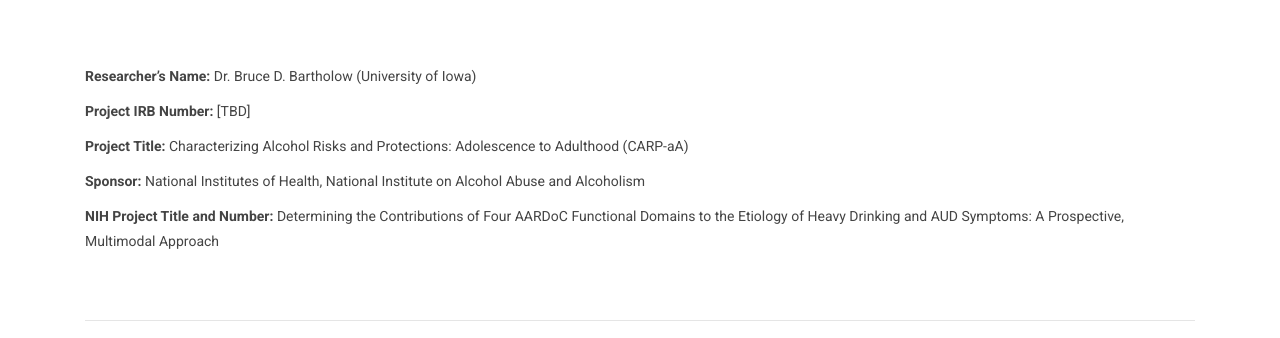
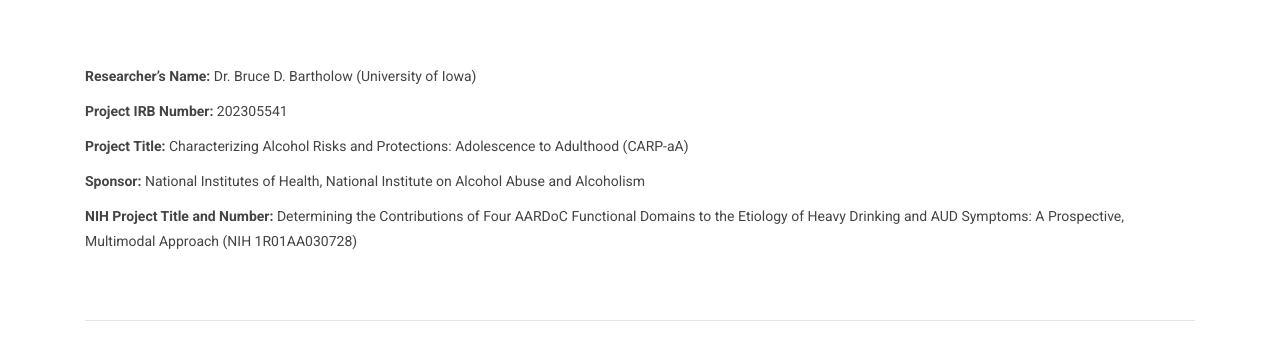
Before and after one commit to bartholow-scanlab/bartholow-scanlab.github.io, a Jekyll site: the page built from carp-aa.html, in a window 1280 px wide. Shown: the part 297-635 px from the top of the page. Built offline with Jekyll 4.4.1, drawn with Linux system fonts in a browser that asks for light colours; nearby versions of some CDN libraries.

Commit message:
Update carp-aa.html

```diff
--- a/carp-aa.html
+++ b/carp-aa.html
@@ -12,10 +12,10 @@
 
 
 <p><b>Researcher’s Name:</b> Dr. Bruce D. Bartholow (University of Iowa)</p>
-<p><b>Project IRB Number:</b> [TBD] </p>
+<p><b>Project IRB Number:</b> 202305541 </p>
 <p><b>Project Title:</b> Characterizing Alcohol Risks and Protections: Adolescence to Adulthood (CARP-aA)</p>
 <p><b>Sponsor:</b> National Institutes of Health, National Institute on Alcohol Abuse and Alcoholism</p>
-<p><b>NIH Project Title and Number:</b> Determining the Contributions of Four AARDoC Functional Domains to the Etiology of Heavy Drinking and AUD Symptoms: A Prospective, Multimodal Approach</p>
+<p><b>NIH Project Title and Number:</b> Determining the Contributions of Four AARDoC Functional Domains to the Etiology of Heavy Drinking and AUD Symptoms: A Prospective, Multimodal Approach (NIH 1R01AA030728)</p>
 <br>
 <br>
 <hr>
```
